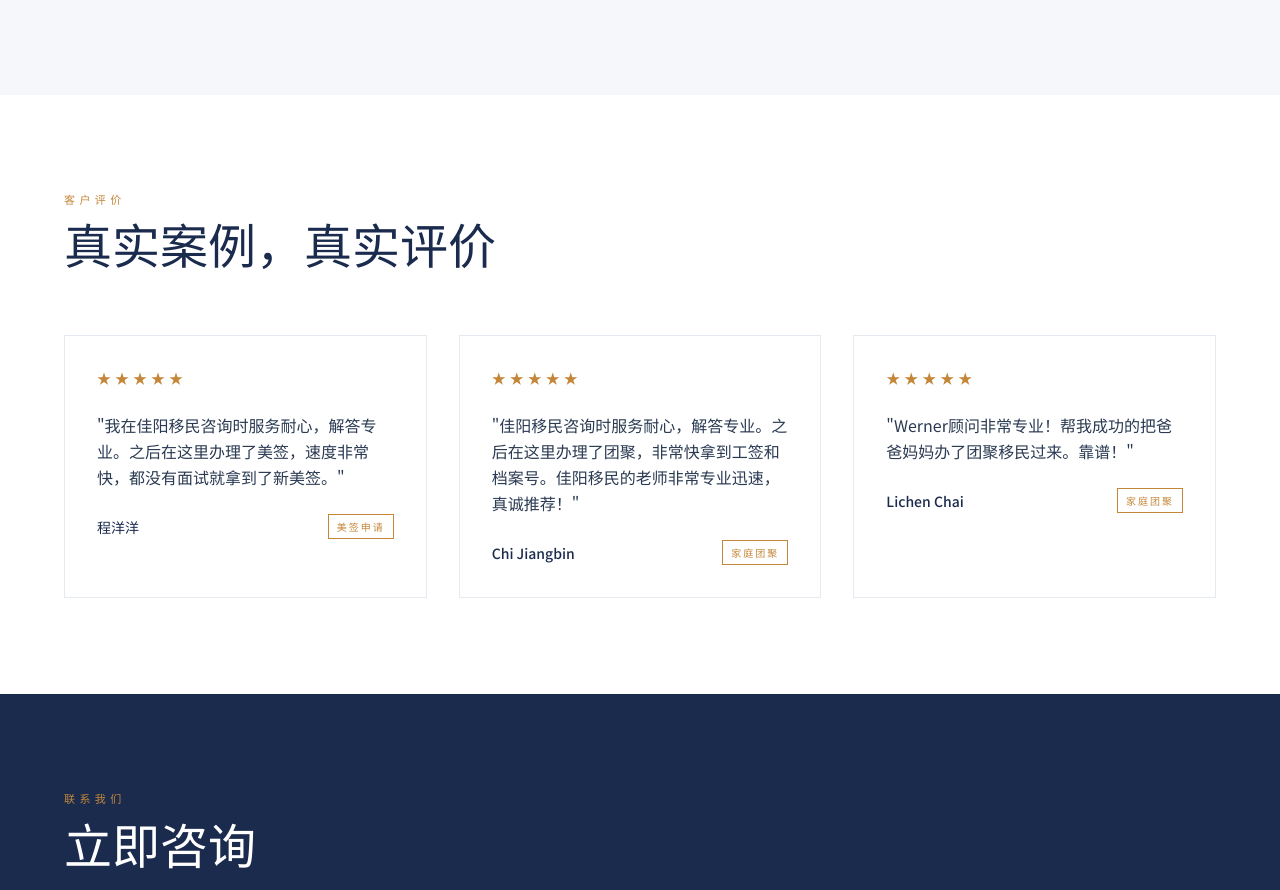
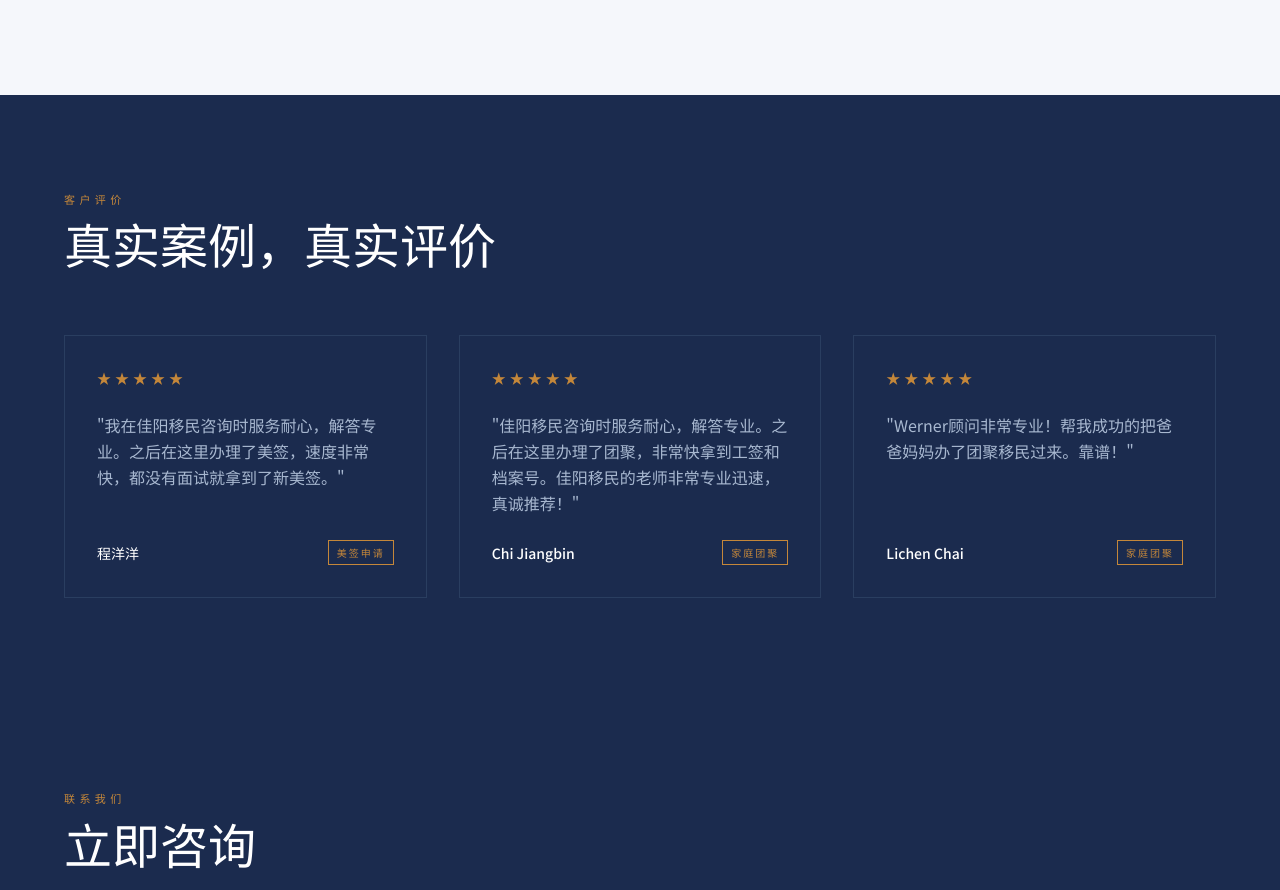
Before and after one commit to simonzixuan/jiayang-immigration, a Next.js app: page / in a window 1280 px wide. Shown: the part 2651-3541 px from the top of the page. Built offline with nearby package versions, Linux system fonts and the light colour scheme; no server answers.

Commit message:
Testimonials: dark navy bg, equal height cards

```diff
--- a/app/page.tsx
+++ b/app/page.tsx
@@ -260,21 +260,21 @@ function Home() {
       </section>
 
       {/* Testimonials */}
-      <section className="py-24 px-6 bg-white" id="testimonials">
+      <section className="py-24 px-6 bg-[#1B2B4E]" id="testimonials">
         <div className="max-w-6xl mx-auto">
           <div className="mb-16">
             <p className="text-[11px] tracking-[0.4em] uppercase text-[#C4873A] mb-4">{tx.testimonialsTag}</p>
-            <h2 className="font-display text-4xl md:text-5xl font-medium text-[#1B2B4E]">{tx.testimonialsTitle}</h2>
+            <h2 className="font-display text-4xl md:text-5xl font-medium text-white">{tx.testimonialsTitle}</h2>
           </div>
-          <div className="grid md:grid-cols-3 gap-8">
+          <div className="grid md:grid-cols-3 gap-8 items-stretch">
             {tx.testimonials.map((r) => (
-              <div key={r.name} className="border border-[#E5E9F0] p-8">
+              <div key={r.name} className="border border-[#2A3E60] p-8 flex flex-col">
                 <div className="flex gap-1 mb-6">
                   {[1,2,3,4,5].map(i => <span key={i} className="text-[#C4873A] text-sm">★</span>)}
                 </div>
-                <p className="text-[#2A3A52] leading-relaxed mb-6">"{r.text}"</p>
+                <p className="text-[#A8B8D0] leading-relaxed mb-6 flex-1">"{r.text}"</p>
                 <div className="flex items-center justify-between">
-                  <p className="text-sm font-medium text-[#1B2B4E]">{r.name}</p>
+                  <p className="text-sm font-medium text-white">{r.name}</p>
                   <span className="text-[10px] tracking-[0.2em] uppercase text-[#C4873A] border border-[#C4873A] px-2 py-1">{r.type}</span>
                 </div>
               </div>
```
